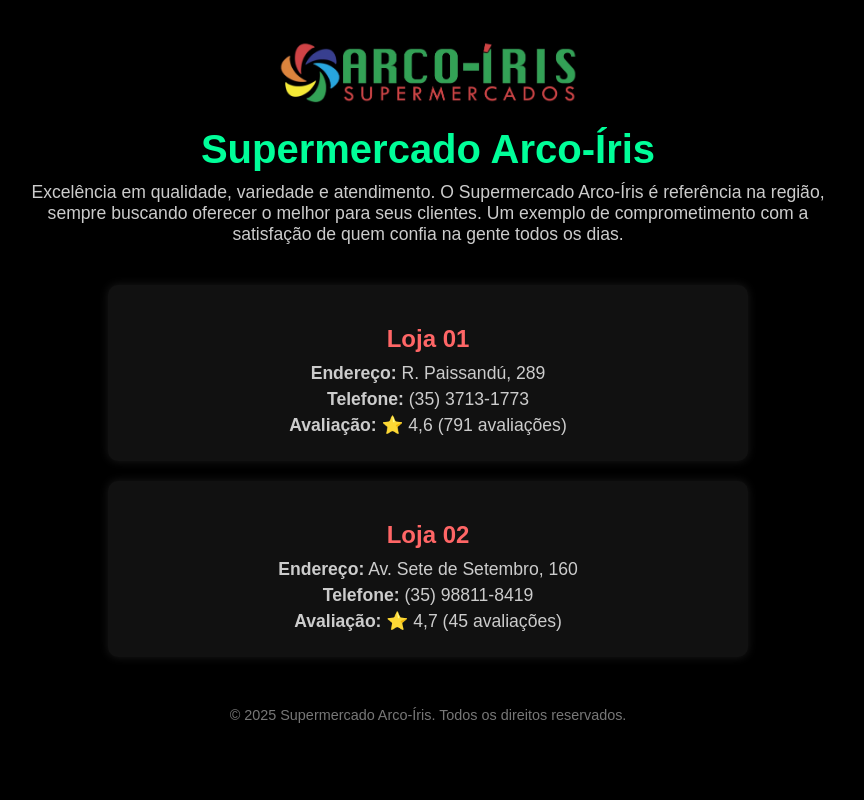
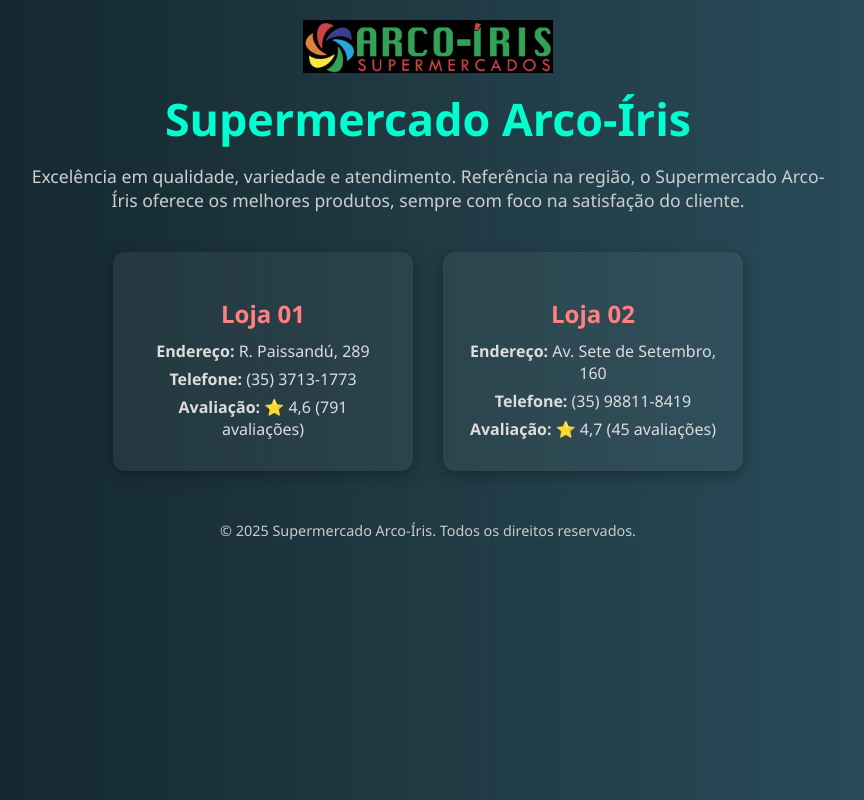
Before and after one commit to guto007guto/arcoiris, a plain HTML site: page index.html in a window 1280 px wide. Shown: the whole page, without its empty margins (212-1076 px from the left). Drawn offline with Linux system fonts and the light colour scheme.

Commit message:
Update index.html

```diff
--- a/index.html
+++ b/index.html
@@ -5,54 +5,83 @@
   <meta name="viewport" content="width=device-width, initial-scale=1.0" />
   <title>Supermercado Arco-Íris</title>
   <style>
+    * {
+      box-sizing: border-box;
+    }
+
     body {
       margin: 0;
-      background-color: #000;
-      font-family: Arial, sans-serif;
-      color: #fff;
+      font-family: 'Segoe UI', Tahoma, Geneva, Verdana, sans-serif;
+      background: linear-gradient(to right, #0f2027, #203a43, #2c5364);
+      color: #ffffff;
       text-align: center;
       padding: 20px;
     }
-    header {
-      margin-top: 20px;
-    }
+
     header img {
-      max-width: 300px;
-      width: 90%;
-    }
-    h1 {
-      color: #00ff99;
-      font-size: 2.5em;
-      margin: 20px 0 10px;
-    }
-    p {
-      color: #ccc;
-      font-size: 1.1em;
-      max-width: 800px;
-      margin: auto;
-    }
-    .lojas {
-      margin-top: 40px;
-    }
-    .loja {
-      background-color: #111;
-      margin: 20px auto;
-      padding: 20px;
-      border-radius: 10px;
-      max-width: 600px;
-      box-shadow: 0 0 10px rgba(255,255,255,0.1);
-    }
-    .loja h2 {
-      color: #ff6666;
+      max-width: 250px;
+      width: 100%;
       margin-bottom: 10px;
     }
+
+    h1 {
+      font-size: 2.8rem;
+      color: #00ffd0;
+      margin: 0;
+    }
+
+    header p {
+      font-size: 1.1rem;
+      color: #cfcfcf;
+      max-width: 800px;
+      margin: 15px auto;
+    }
+
+    .lojas {
+      display: flex;
+      flex-wrap: wrap;
+      justify-content: center;
+      gap: 30px;
+      margin-top: 40px;
+      padding: 0 20px;
+    }
+
+    .loja {
+      background-color: rgba(255, 255, 255, 0.05);
+      padding: 25px;
+      border-radius: 12px;
+      max-width: 300px;
+      width: 100%;
+      box-shadow: 0 4px 15px rgba(0, 0, 0, 0.3);
+      transition: transform 0.2s ease, box-shadow 0.2s ease;
+    }
+
+    .loja:hover {
+      transform: translateY(-5px);
+      box-shadow: 0 8px 25px rgba(0, 0, 0, 0.5);
+    }
+
+    .loja h2 {
+      color: #ff8080;
+      margin-bottom: 10px;
+    }
+
     .loja p {
-      margin: 5px 0;
+      margin: 6px 0;
+      color: #ddd;
     }
+
     footer {
       margin-top: 50px;
       font-size: 0.9em;
-      color: #777;
+      color: #ccc;
+    }
+
+    @media (max-width: 640px) {
+      .lojas {
+        flex-direction: column;
+        align-items: center;
+      }
     }
   </style>
 </head>
@@ -61,7 +90,7 @@
     <img src="arcoirislogo.jpeg" alt="Logo Supermercado Arco-Íris" />
     <h1>Supermercado Arco-Íris</h1>
     <p>
-      Excelência em qualidade, variedade e atendimento. O Supermercado Arco-Íris é referência na região, sempre buscando oferecer o melhor para seus clientes. Um exemplo de comprometimento com a satisfação de quem confia na gente todos os dias.
+      Excelência em qualidade, variedade e atendimento. Referência na região, o Supermercado Arco-Íris oferece os melhores produtos, sempre com foco na satisfação do cliente.
     </p>
   </header>
 
```
